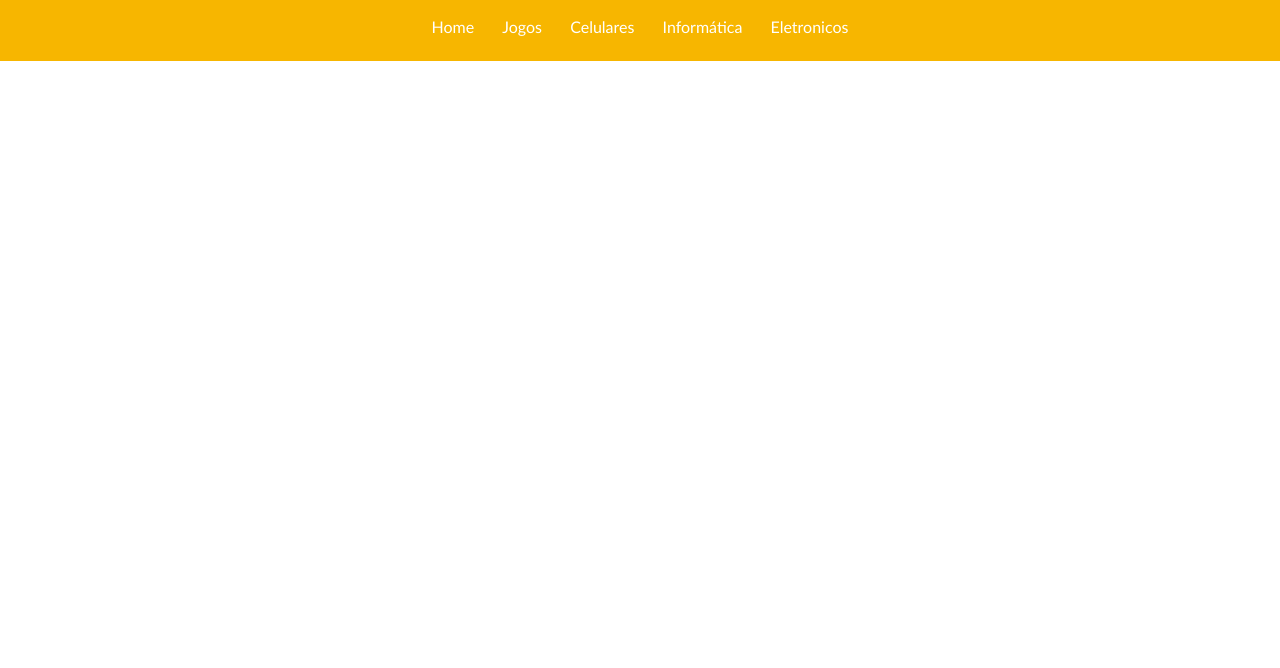
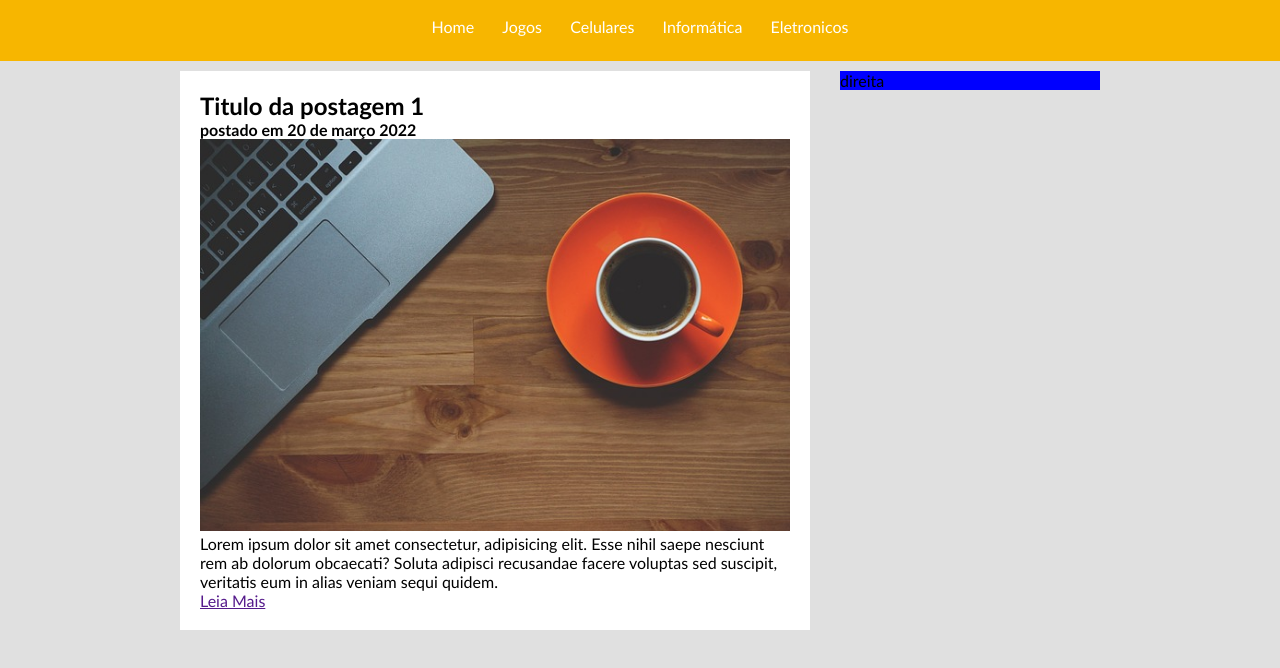
Before and after one commit to viniciusnsales/tecblog, a plain HTML site: page index.html in a window 1280 px wide. Shown: the part 76-744 px from the top of the page. Drawn offline with Linux system fonts and the light colour scheme.

Commit message:
postagem feita, antes de formatar

```diff
--- a/css/template.css
+++ b/css/template.css
@@ -6,7 +6,10 @@
 body {
     font-family: 'Trebuchet MS', 'Lucida Sans Unicode', 'Lucida Grande', 'Lucida Sans', Arial, sans-serif;
     font-size: 1em;
+    background: #e0e0e0;
 }
+
+/****Topo****/
 
 #topo {
     background: #f7b600;
@@ -41,3 +44,26 @@ body {
     background: #ffffff;
     color: #f7b600;
 }
+
+/****Conteudo****/
+
+#principal {
+    width: 920px;
+    margin: 10px auto;
+}
+
+#conteudo_esquerda {
+    float: left;
+    width: 630px;
+}
+
+.postagens {
+    background-color: #ffffff;
+    padding: 20px;
+}
+
+#conteudo_direita {
+    float: right;
+    width: 260px;
+    background: blue;
+}
--- a/index.html
+++ b/index.html
@@ -25,6 +25,24 @@
         </div>
     </div>
 
+    <div id="principal">
+        <div id="conteudo_esquerda">
+            <div class="postagens">
+                <h2>Titulo da postagem 1</h2>
+                <h4>postado em 20 de março 2022</h4>
+                <img src="image/imagem1.jpg" alt="" width="590">
+                <p>Lorem ipsum dolor sit amet consectetur, adipisicing elit. Esse nihil saepe nesciunt rem ab dolorum
+                obcaecati? Soluta adipisci recusandae facere voluptas sed suscipit, veritatis eum in alias veniam
+                sequi quidem.</p>
+                <a href="">Leia Mais</a>
+            </div>
+
+        </div>
+        <div id="conteudo_direita">
+            direita
+        </div>
+    </div>
+
 </body>
 
 </html>
```
